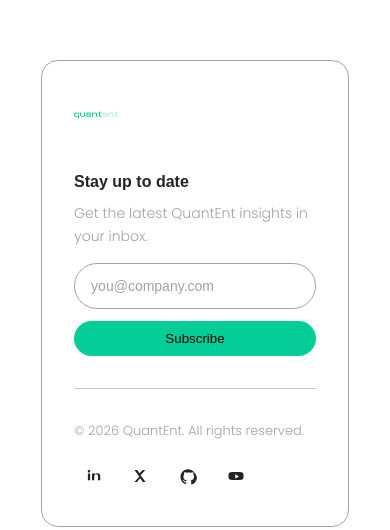
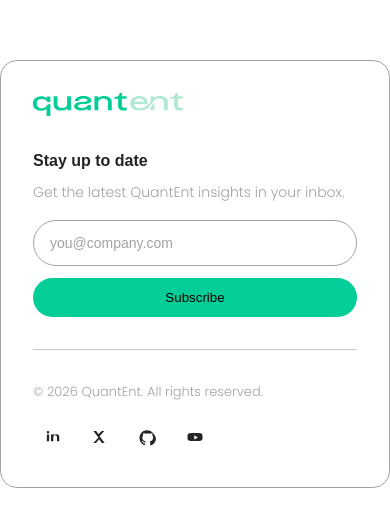
Before and after one commit to quantent-web/quantent-web, a Next.js app: page / in a window 390 px wide. Shown: the part 11470-12000 px from the top of the page. Built offline with nearby package versions, Linux system fonts and the light colour scheme; a web font is replaced by a local one.

Commit message:
adjust footer width, logo sizing, and button styling

```diff
--- a/app/globals.css
+++ b/app/globals.css
@@ -670,6 +670,11 @@ html[data-theme="dark"] .nav {
   padding-bottom: var(--space-7);
   display: flex;
   justify-content: center;
+  width: 100vw;
+  margin-left: 50%;
+  transform: translateX(-50%);
+  padding-left: 0;
+  padding-right: 0;
 }
 
 .footer-card {
@@ -680,7 +685,7 @@ html[data-theme="dark"] .nav {
   display: flex;
   flex-direction: column;
   gap: var(--space-6);
-  width: 90%;
+  width: 95vw;
 }
 
 .footer-top {
@@ -700,8 +705,8 @@ html[data-theme="dark"] .nav {
 }
 
 .footer-brand img {
-  width: 44px;
-  height: 44px;
+  width: 220px;
+  height: auto;
 }
 
 .footer-brand__name {
@@ -743,7 +748,7 @@ html[data-theme="dark"] .nav {
 
 .footer-form__controls input {
   min-width: 320px;
-  padding: 14px 120px 14px 16px;
+  padding: 14px 140px 14px 16px;
   border-radius: 999px;
   border: 1px solid var(--border);
   background: transparent;
@@ -768,7 +773,7 @@ html[data-theme="dark"] .nav {
   top: 50%;
   transform: translateY(-50%);
   border-radius: 999px;
-  padding: 10px 20px;
+  padding: 12px 24px;
 }
 
 .footer-form__feedback {
@@ -866,8 +871,12 @@ html[data-theme="dark"] .nav {
   .cards-grid--3 {
     grid-template-columns: 1fr;
   }
+  .site-footer {
+    width: 100vw;
+  }
   .footer-card {
     padding: var(--space-6);
+    width: 100vw;
   }
   .footer-top {
     flex-direction: column;
@@ -900,6 +909,9 @@ html[data-theme="dark"] .nav {
   .footer-socials {
     width: 100%;
     justify-content: flex-start;
+  }
+  .footer-brand img {
+    width: 150px;
   }
 
 
```
